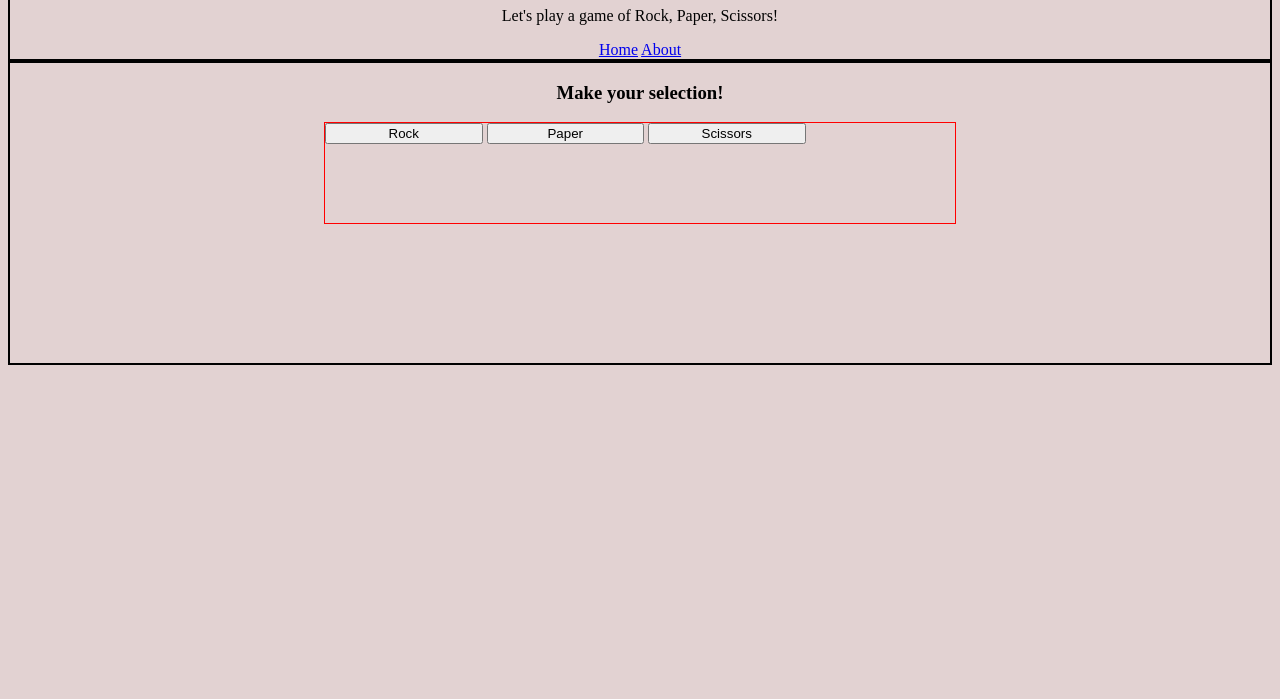
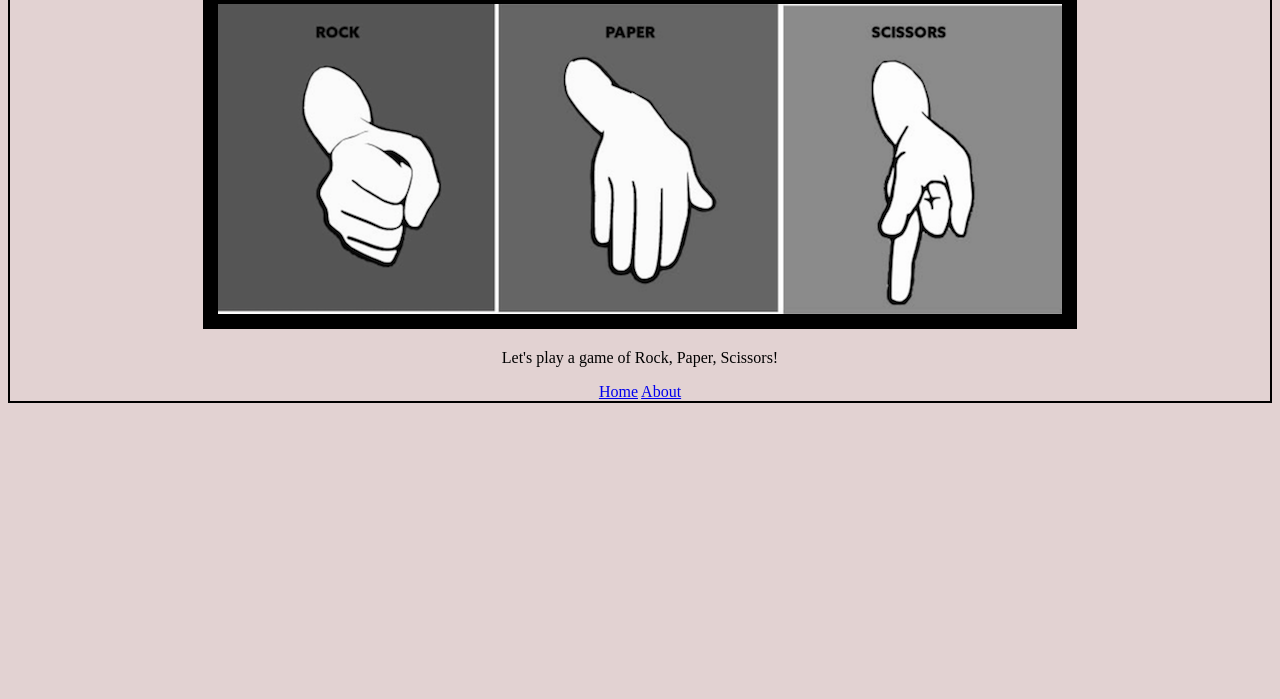
Before and after one commit to joshwest27/roshambo, a plain HTML site: page index.html in a window 1280 px wide. Shown: the part 101-800 px from the top of the page. Drawn offline with Linux system fonts and the light colour scheme.

Commit message:
modifying images

```diff
--- a/css/style.css
+++ b/css/style.css
@@ -31,3 +31,7 @@ button {
     margin: auto;
     width: 25%;
 }
+
+#logo {
+  border: solid 15px black;
+}
--- a/index.html
+++ b/index.html
@@ -11,16 +11,16 @@
 <body>
     <header>
         <div id="header-title">
-            <img src="">
-            <h1>Ro Sham Bo</h1>
-            <p>Let's play a game of Rock, Paper, Scissors!</p>
+          <h1>Ro Sham Bo</h1>
+          <img id="logo" src="img/rps.png">
+          <p>Let's play a game of Rock, Paper, Scissors!</p>
             <nav>
                 <a href="#">Home</a>
                 <a href="#">About</a>
             </nav>
         </div>
     </header>
-    <main>
+    <!-- <main>
         <h3>Make your selection!</h3>
 
         <div id="buttons">
@@ -29,7 +29,7 @@
         <button id="b3" type="button">Scissors</button>
         </div>
 
-    </main>
+    </main> -->
     <footer></footer>
     <script type="text/javascript" src="js/app.js"></script>
 </body>
```
Also changed, not shown: img/rps.png (added), 1 other file.
